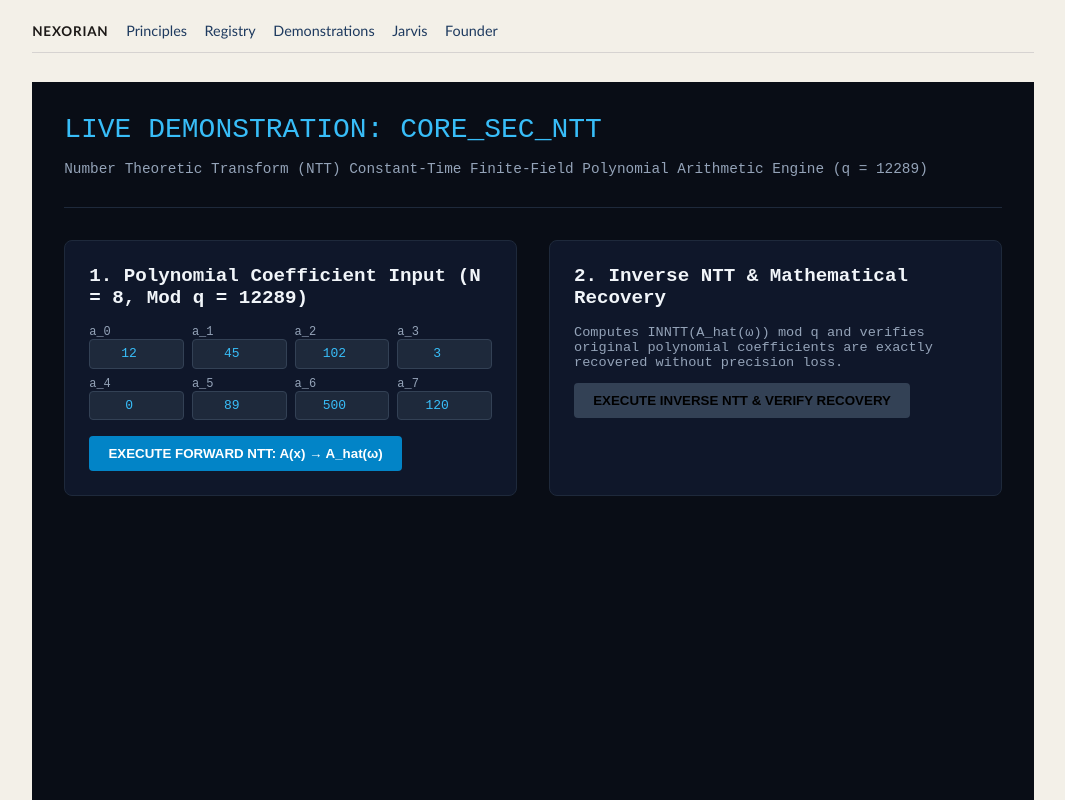
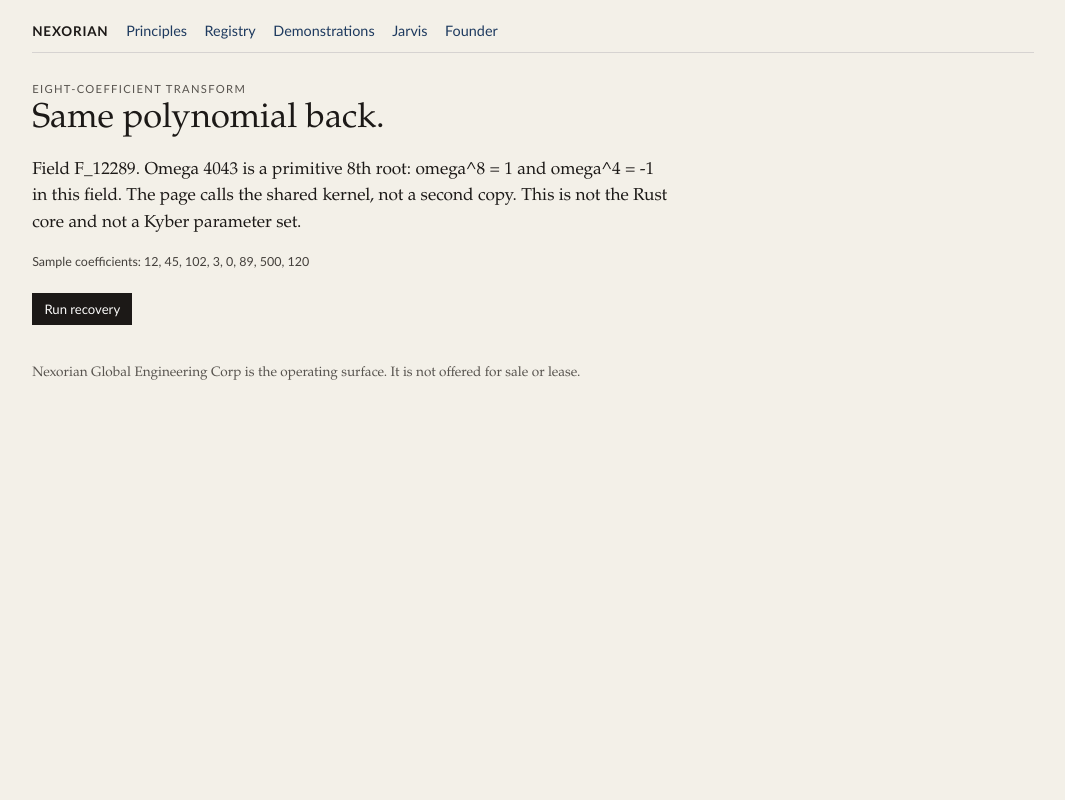
Before and after one commit to DMerritt-Nexorian/Nexorian_Global_Engineering_Corp, a Next.js app: page /demos/ntt in a window 1280 px wide. Shown: the top 800 px of the page, without its empty margins (107-1172 px from the left). Built offline with nearby package versions, Linux system fonts and the light colour scheme.

Commit message:
Use the shared eight-coefficient kernel on the demonstration page.
Remove the duplicate transform and the incorrect Kyber label. The page now runs the same recovery the test checks.

```diff
--- a/src/app/demos/ntt/page.tsx
+++ b/src/app/demos/ntt/page.tsx
@@ -1,161 +1,31 @@
-'use client';
 
-import React, { useState } from 'react';
+"use client";
 
-// Real Number Theoretic Transform (NTT) Implementation over prime modulus q = 12289 (Kyber/NTT prime)
-const Q = 12289;
-const OMEGA = 4043; // Primitive 8-th root of unity modulo 12289 (4043^8 mod 12289 = 1)
+import { useState } from "react";
+import { OMEGA_ROOT, Q_MODULUS, executeNTTTransformation } from "@/lib/ntt-kernel";
 
-// Modular exponentiation (a^b mod m)
-const power = (a: number, b: number, m: number): number => {
-  let res = 1;
-  a = (a % m + m) % m;
-  while (b > 0) {
-    if (b % 2 === 1) res = (res * a) % m;
-    b = Math.floor(b / 2);
-    a = (a * a) % m;
-  }
-  return res;
-};
+const SAMPLE = [12, 45, 102, 3, 0, 89, 500, 120];
 
-// Modular inverse via Fermat's Little Theorem
-const modInverse = (n: number, m: number): number => power(n, m - 2, m);
-
-// Forward NTT algorithm for N = 8 polynomial
-const forwardNTT = (poly: number[]): number[] => {
-  const N = poly.length;
-  const result = new Array(N).fill(0);
-
-  for (let k = 0; k < N; k++) {
-    let sum = 0;
-    for (let n = 0; n < N; n++) {
-      const factor = power(OMEGA, k * n, Q);
-      sum = (sum + poly[n] * factor) % Q;
-    }
-    result[k] = (sum + Q) % Q;
-  }
-  return result;
-};
-
-// Inverse NTT algorithm for N = 8 polynomial
-const inverseNTT = (nttPoly: number[]): number[] => {
-  const N = nttPoly.length;
-  const result = new Array(N).fill(0);
-  const invOmega = modInverse(OMEGA, Q);
-  const invN = modInverse(N, Q);
-
-  for (let n = 0; n < N; n++) {
-    let sum = 0;
-    for (let k = 0; k < N; k++) {
-      const factor = power(invOmega, k * n, Q);
-      sum = (sum + nttPoly[k] * factor) % Q;
-    }
-    result[n] = ((sum % Q) * invN) % Q;
-  }
-  return result;
-};
-
-export default function NTTDemoPage() {
-  const [inputPoly, setInputPoly] = useState<number[]>([12, 45, 102, 3, 0, 89, 500, 120]);
-  const [nttResult, setNttResult] = useState<number[] | null>(null);
-  const [invNttResult, setInvNttResult] = useState<number[] | null>(null);
-  const [verificationPassed, setVerificationPassed] = useState<boolean | null>(null);
-
-  const runNTT = () => {
-    const forward = forwardNTT(inputPoly);
-    setNttResult(forward);
-    setInvNttResult(null);
-    setVerificationPassed(null);
-  };
-
-  const runInverseNTT = () => {
-    if (!nttResult) return;
-    const recovered = inverseNTT(nttResult);
-    setInvNttResult(recovered);
-
-    // Verify recovered polynomial matches original input polynomial
-    const matches = recovered.every((val, idx) => val === inputPoly[idx]);
-    setVerificationPassed(matches);
-  };
+export default function NttDemoPage() {
+  const [result, setResult] = useState<ReturnType<typeof executeNTTTransformation> | null>(null);
 
   return (
-    <div style={{ padding: '2rem', backgroundColor: '#090d16', color: '#f8fafc', minHeight: '100vh', fontFamily: 'monospace' }}>
-      <header style={{ borderBottom: '1px solid #1e293b', paddingBottom: '1rem', marginBottom: '2rem' }}>
-        <h1 style={{ color: '#38bdf8', fontSize: '1.75rem', margin: 0 }}>LIVE DEMONSTRATION: CORE_SEC_NTT</h1>
-        <p style={{ color: '#94a3b8', fontSize: '0.9rem' }}>Number Theoretic Transform (NTT) Constant-Time Finite-Field Polynomial Arithmetic Engine (q = 12289)</p>
-      </header>
-
-      <div style={{ display: 'grid', gridTemplateColumns: '1fr 1fr', gap: '2rem' }}>
-        {/* Left Panel: Input & Forward NTT */}
-        <div style={{ backgroundColor: '#0f172a', padding: '1.5rem', borderRadius: '8px', border: '1px solid #1e293b' }}>
-          <h2 style={{ color: '#f1f5f9', fontSize: '1.2rem', marginTop: 0 }}>1. Polynomial Coefficient Input (N = 8, Mod q = 12289)</h2>
-
-          <div style={{ display: 'grid', gridTemplateColumns: 'repeat(4, 1fr)', gap: '0.5rem', marginBottom: '1rem' }}>
-            {inputPoly.map((val, idx) => (
-              <div key={idx} style={{ display: 'flex', flexDirection: 'column' }}>
-                <label style={{ fontSize: '0.75rem', color: '#94a3b8' }}>a_{idx}</label>
-                <input
-                  type="number"
-                  value={val}
-                  onChange={(e) => {
-                    const next = [...inputPoly];
-                    next[idx] = Number(e.target.value) || 0;
-                    setInputPoly(next);
-                  }}
-                  style={{ backgroundColor: '#1e293b', border: '1px solid #334155', color: '#38bdf8', padding: '0.4rem', borderRadius: '4px', textAlign: 'center' }}
-                />
-              </div>
-            ))}
-          </div>
-
-          <button
-            onClick={runNTT}
-            style={{ backgroundColor: '#0284c7', color: '#fff', border: 'none', padding: '0.6rem 1.2rem', borderRadius: '4px', cursor: 'pointer', fontWeight: 'bold' }}
-          >
-            EXECUTE FORWARD NTT: A(x) → A_hat(ω)
-          </button>
-
-          {nttResult && (
-            <div style={{ marginTop: '1.5rem', backgroundColor: '#1e293b', padding: '1rem', borderRadius: '4px' }}>
-              <p style={{ color: '#22c55e', margin: '0 0 0.5rem 0', fontSize: '0.85rem' }}>✓ FORWARD NTT TRANSFORMATION COMPLETE</p>
-              <div style={{ color: '#fbbf24', fontSize: '0.8rem', wordBreak: 'break-all' }}>
-                <strong>NTT REPRESENTATION:</strong> [{nttResult.join(', ')}]
-              </div>
-            </div>
-          )}
-        </div>
-
-        {/* Right Panel: Inverse NTT & Verification */}
-        <div style={{ backgroundColor: '#0f172a', padding: '1.5rem', borderRadius: '8px', border: '1px solid #1e293b' }}>
-          <h2 style={{ color: '#f1f5f9', fontSize: '1.2rem', marginTop: 0 }}>2. Inverse NTT & Mathematical Recovery</h2>
-          <p style={{ color: '#94a3b8', fontSize: '0.85rem' }}>
-            Computes INNTT(A_hat(ω)) mod q and verifies original polynomial coefficients are exactly recovered without precision loss.
-          </p>
-
-          <button
-            disabled={!nttResult}
-            onClick={runInverseNTT}
-            style={{ backgroundColor: nttResult ? '#22c55e' : '#334155', color: '#000', border: 'none', padding: '0.6rem 1.2rem', borderRadius: '4px', cursor: nttResult ? 'pointer' : 'not-allowed', fontWeight: 'bold' }}
-          >
-            EXECUTE INVERSE NTT & VERIFY RECOVERY
-          </button>
-
-          {invNttResult && (
-            <div style={{ marginTop: '1.5rem', backgroundColor: '#1e293b', padding: '1rem', borderRadius: '4px' }}>
-              <p style={{ color: '#38bdf8', margin: '0 0 0.5rem 0', fontSize: '0.85rem' }}>RECOVERED POLYNOMIAL:</p>
-              <div style={{ color: '#f1f5f9', fontSize: '0.85rem' }}>[{invNttResult.join(', ')}]</div>
-
-              {verificationPassed !== null && (
-                <div style={{ marginTop: '1rem', padding: '0.75rem', borderRadius: '4px', backgroundColor: verificationPassed ? '#064e3b' : '#7f1d1d', border: `1px solid ${verificationPassed ? '#10b981' : '#ef4444'}` }}>
-                  <strong style={{ color: verificationPassed ? '#34d399' : '#f87171' }}>
-                    {verificationPassed ? '✓ MATHEMATICAL VERIFICATION PASSED: INNTT(NTT(A)) === A' : '❌ VERIFICATION FAILED'}
-                  </strong>
-                </div>
-              )}
-            </div>
-          )}
-        </div>
-      </div>
-    </div>
+    <main>
+      <p className="kicker">Eight-coefficient transform</p>
+      <h1>Same polynomial back.</h1>
+      <p className="lede">
+        Field F_{Q_MODULUS}. Omega {OMEGA_ROOT} is a primitive 8th root: omega^8 = 1 and omega^4 = -1 in this field.
+        The page calls the shared kernel, not a second copy. This is not the Rust core and not a Kyber parameter set.
+      </p>
+      <p className="meta">Sample coefficients: {SAMPLE.join(", ")}</p>
+      <button className="btn" type="button" onClick={() => setResult(executeNTTTransformation(SAMPLE))}>Run recovery</button>
+      {result ? (
+        <section className="card" style={{ marginTop: "1rem" }}>
+          <p className="meta">{result.verified ? "Recovered" : "Failed"}</p>
+          <p>Transformed: {result.transformed.join(", ")}</p>
+          <p>Recovered: {result.recovered.join(", ")}</p>
+        </section>
+      ) : null}
+    </main>
   );
 }
```
